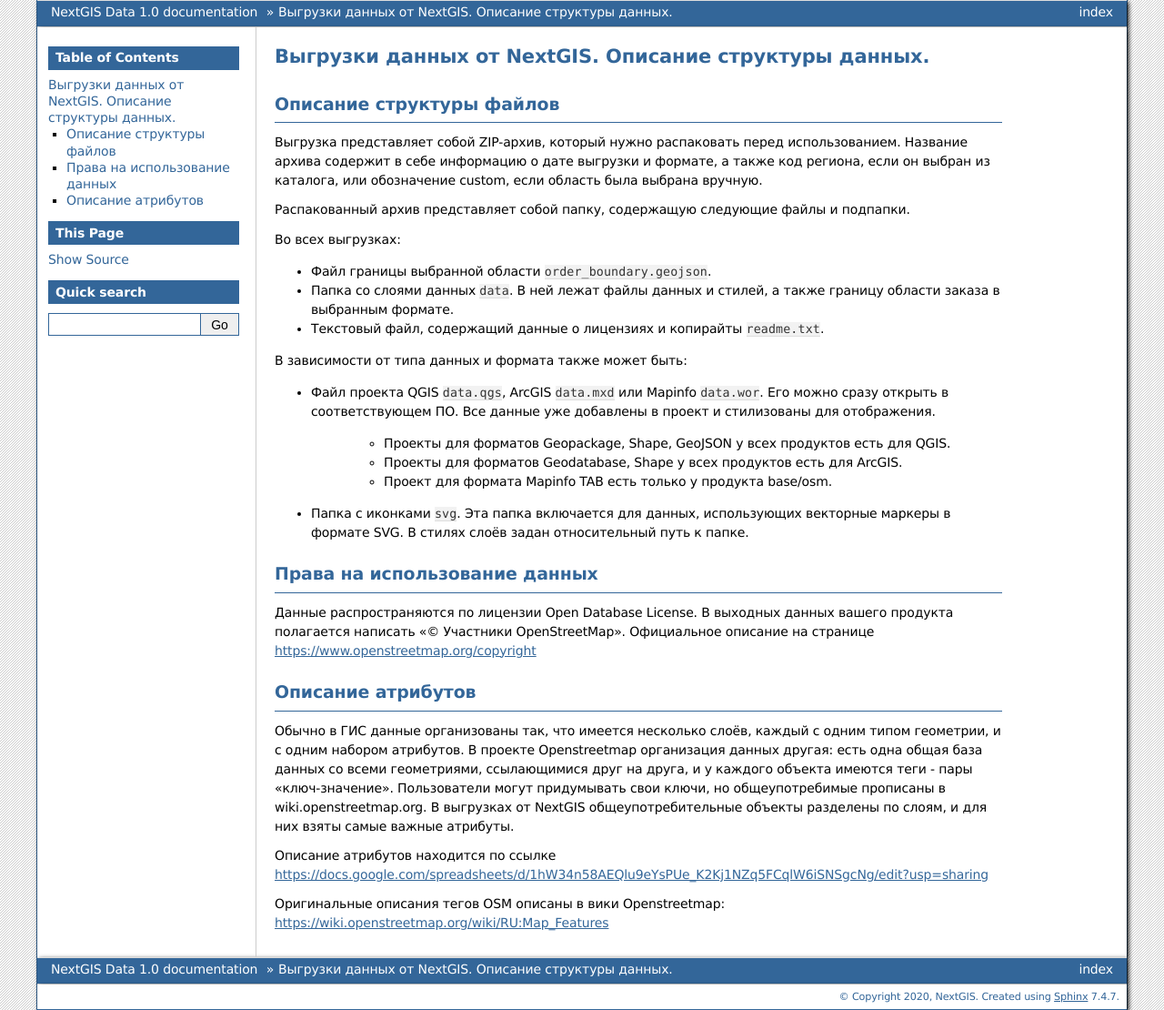
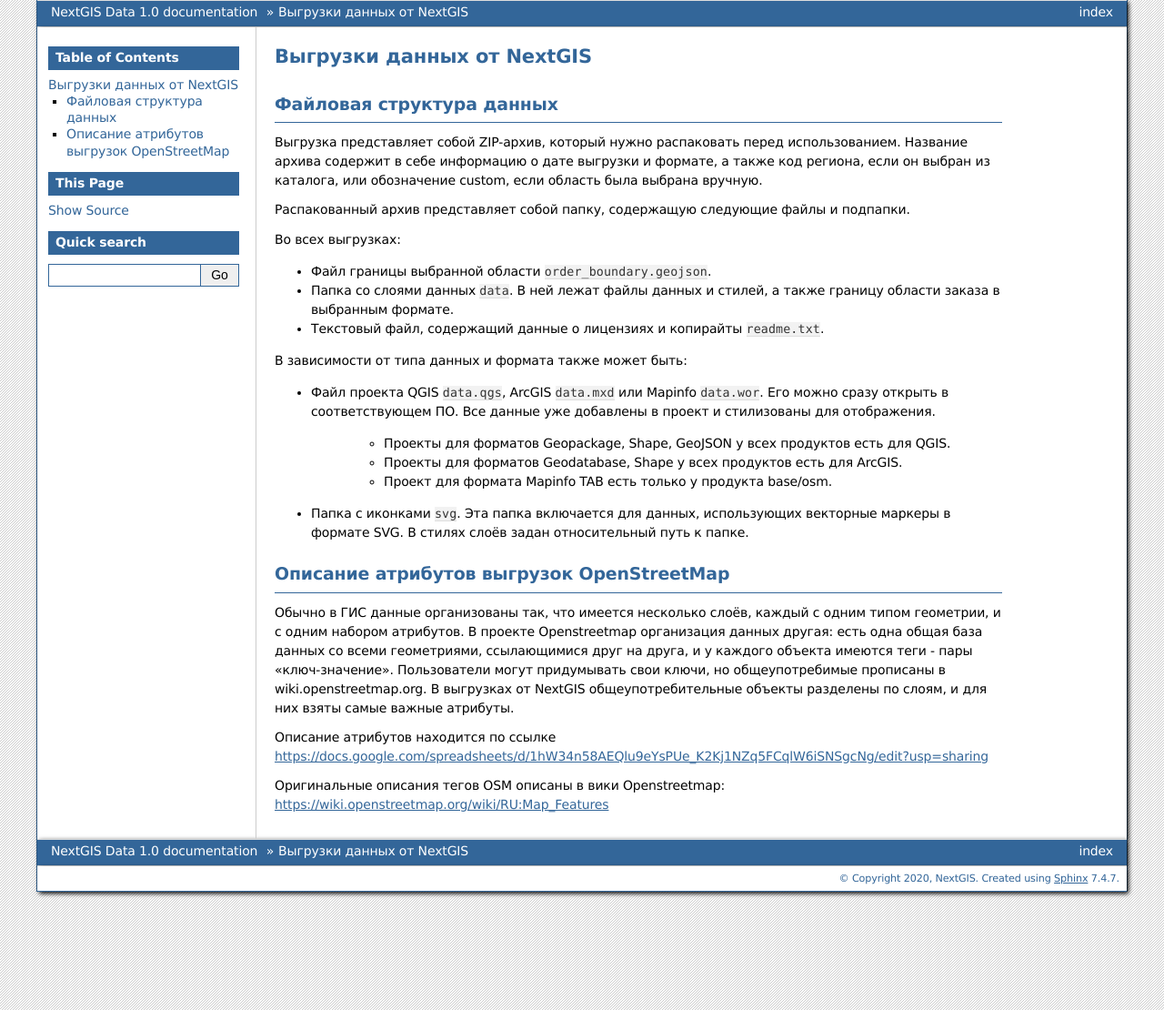
Before and after one commit to nextgis/docs_data, a Sphinx documentation site: the page built from source/extracts.rst, in a window 1280 px wide. Shown: the whole page at 91% size. Built offline with Sphinx 7.4.7, drawn with Linux system fonts in a browser that asks for light colours; formulas are drawn with MathJax 3; pages that are not in the unit, such as notebooks, are missing from menus.

Commit message:
Update extracts.rst

```diff
--- a/source/extracts.rst
+++ b/source/extracts.rst
@@ -1,7 +1,9 @@
-Выгрузки данных от NextGIS. Описание структуры данных.
+Выгрузки данных от NextGIS
 ====================================================
 
-Описание структуры файлов
+.. _ngdata_structure:
+
+Файловая структура данных
 ------------------------------
 
 Выгрузка представляет собой ZIP-архив, который нужно распаковать перед использованием. Название архива содержит в себе информацию о дате выгрузки и формате, а также код региона, если он выбран из каталога, или обозначение custom, если область была выбрана вручную.
@@ -28,14 +30,10 @@
 
 
 
+.. _ngdata_attr:
 
-Права на использование данных
---------------------------------
-
-Данные распространяются по лицензии Open Database License. В выходных данных вашего продукта полагается написать «© Участники OpenStreetMap». Официальное описание на странице https://www.openstreetmap.org/copyright
-
-Описание атрибутов
----------------------
+Описание атрибутов выгрузок OpenStreetMap
+-------------------------------------------
 
 Обычно в ГИС данные организованы так, что имеется несколько слоёв, каждый с одним типом геометрии, и с одним набором атрибутов. В проекте Openstreetmap организация данных другая: есть одна общая база данных со всеми геометриями, ссылающимися друг на друга, и у каждого объекта имеются теги - пары «ключ-значение». Пользователи могут придумывать свои ключи, но общеупотребимые прописаны в wiki.openstreetmap.org. В выгрузках от NextGIS общеупотребительные объекты разделены по слоям, и для них взяты самые важные атрибуты.
 
```
